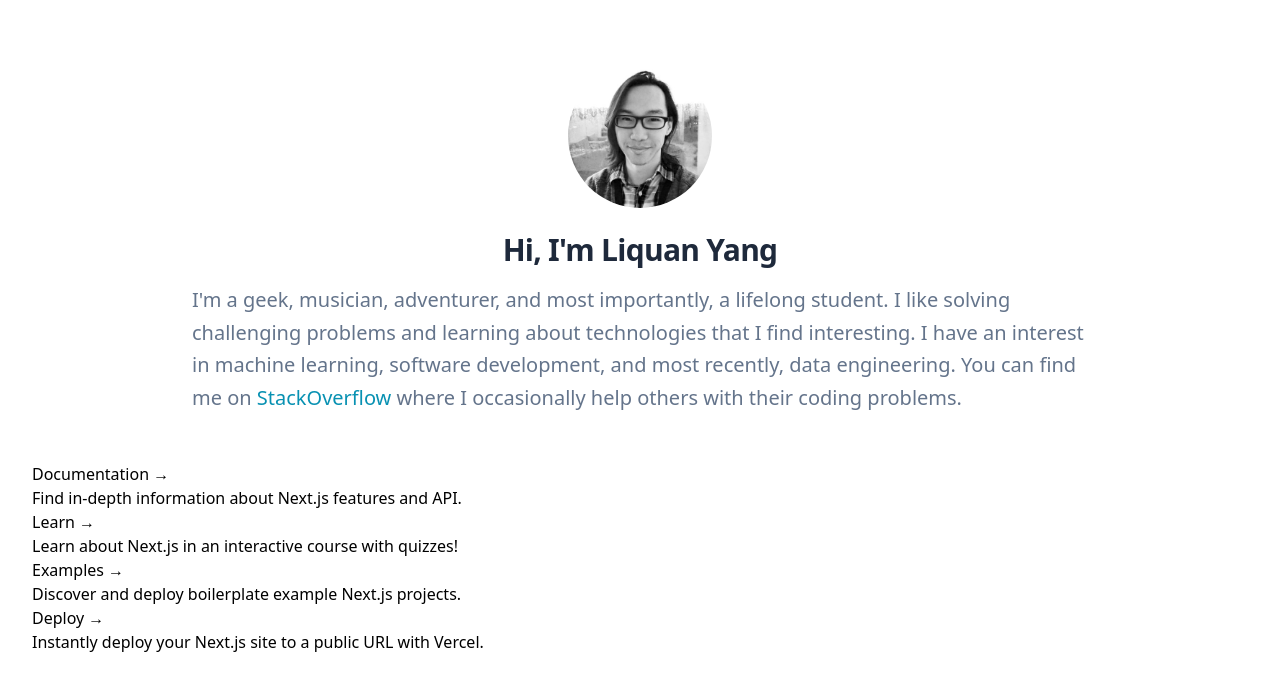
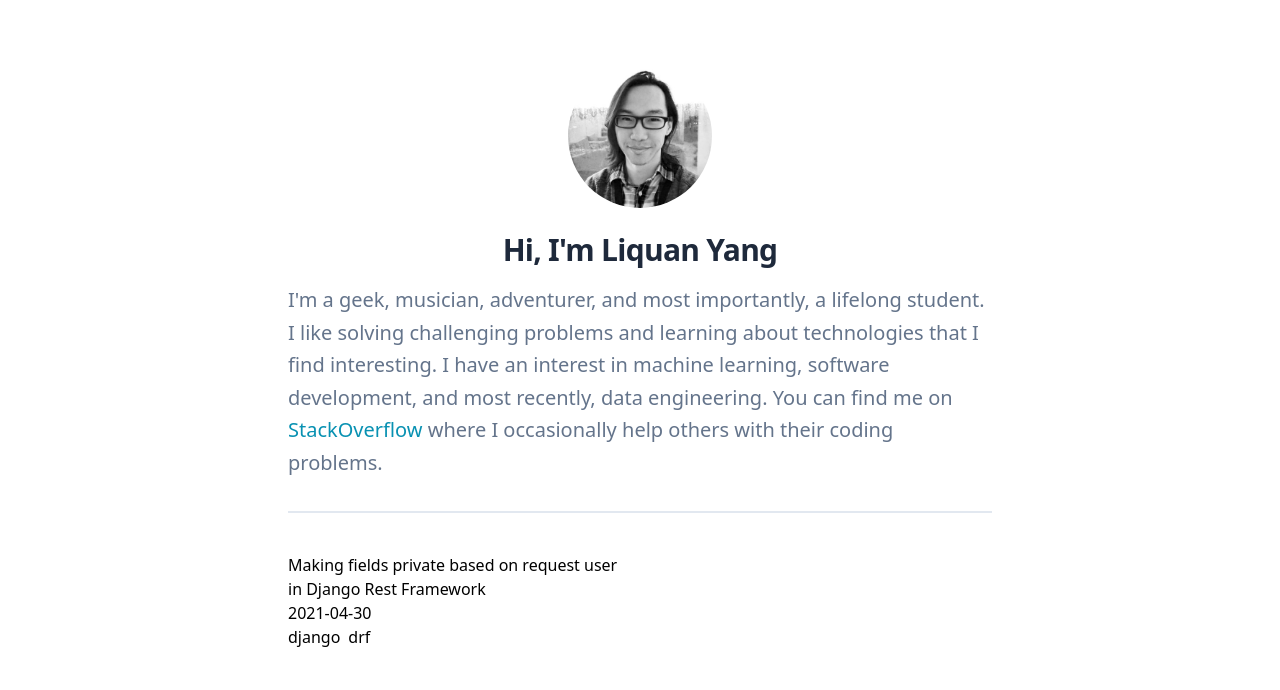
Before and after one commit to resurrexi/pursuitofzen, a Next.js app: page / in a window 1280 px wide. Shown: the top 690 px of the page. Built offline with nearby package versions, Linux system fonts and the light colour scheme.

Commit message:
Add post list to home

```diff
--- a/components/layout.js
+++ b/components/layout.js
@@ -1,3 +1,3 @@
 export default function Layout({ children }) {
-  return <div className="relative bg-white max-w-7xl mx-auto px-4 py-16 sm:px-6 lg:px-8">{children}</div>
+  return <div className="relative bg-white max-w-3xl mx-auto px-4 py-16 sm:px-6 lg:px-8">{children}</div>
 }
--- a/pages/index.js
+++ b/pages/index.js
@@ -20,13 +20,13 @@ export default function Home({ allPostsData }) {
         <meta name="description" content="Personal website of Liquan Yang" />
         <link rel="icon" href="/favicon.ico" />
       </Head>
-      <main className="space-y-8 sm:space-y-12">
+      <main className="space-y-6 divide-y-2 divide-gray-200 sm:space-y-8">
         <section className="flex flex-col place-items-center">
           <Image src="/profile.jpeg" alt="Lee" width={144} height={144} className="rounded-full" />
           <h1 className="mt-6 text-2xl tracking-tight font-bold text-gray-800 sm:text-3xl">
             Hi, I'm Liquan Yang
           </h1>
-          <p className="mt-4 max-w-4xl text-lg text-gray-500 leading-relaxed sm:text-xl sm:leading-relaxed">
+          <p className="mt-4 text-lg text-gray-500 leading-relaxed sm:text-xl sm:leading-relaxed">
             I'm a geek, musician, adventurer, and most importantly, a lifelong student.
             I like solving challenging problems and learning about technologies that I find interesting.
             I have an interest in machine learning, software development, and most recently, data engineering.
@@ -34,32 +34,19 @@ export default function Home({ allPostsData }) {
             I occasionally help others with their coding problems.
           </p>
         </section>
-        <section>
-          <a href="https://nextjs.org/docs">
-            <h2>Documentation &rarr;</h2>
-            <p>Find in-depth information about Next.js features and API.</p>
-          </a>
-
-          <a href="https://nextjs.org/learn">
-            <h2>Learn &rarr;</h2>
-            <p>Learn about Next.js in an interactive course with quizzes!</p>
-          </a>
-
-          <a
-            href="https://github.com/vercel/next.js/tree/master/examples"
-          >
-            <h2>Examples &rarr;</h2>
-            <p>Discover and deploy boilerplate example Next.js projects.</p>
-          </a>
-
-          <a
-            href="https://vercel.com/new?utm_source=create-next-app&utm_medium=default-template&utm_campaign=create-next-app"
-          >
-            <h2>Deploy &rarr;</h2>
-            <p>
-              Instantly deploy your Next.js site to a public URL with Vercel.
-            </p>
-          </a>
+        <section className="mt-8 pt-8 grid gap-16 sm:pt-10 lg:grid-cols-2 lg:gap-x-5 lg:gap-y-12">
+          <ul>
+            {allPostsData.map(({ id, meta }) => (
+              <li key={id}>
+                {meta.title}
+                <br />
+                {meta.date}
+                <div className="space-x-2">
+                  {meta.tags.map(e => <span key={e}>{e}</span>)}
+                </div>
+              </li>
+            ))}
+          </ul>
         </section>
       </main>
       <footer>
--- a/posts/private-fields-drf.md
+++ b/posts/private-fields-drf.md
@@ -1,7 +1,7 @@
 ---
 title: 'Making fields private based on request user in Django Rest Framework'
 date: '2021-04-30'
-tags: ['django']
+tags: ['django', 'drf']
 ---
 
 Django Rest Framework has a pretty robust Permissions API for granting access to resources. However, during development of a role-based application, the need to allow partial access on an instance arose. In other words, the requirement to have certain fields hidden or exposed on an instance arose.
```
